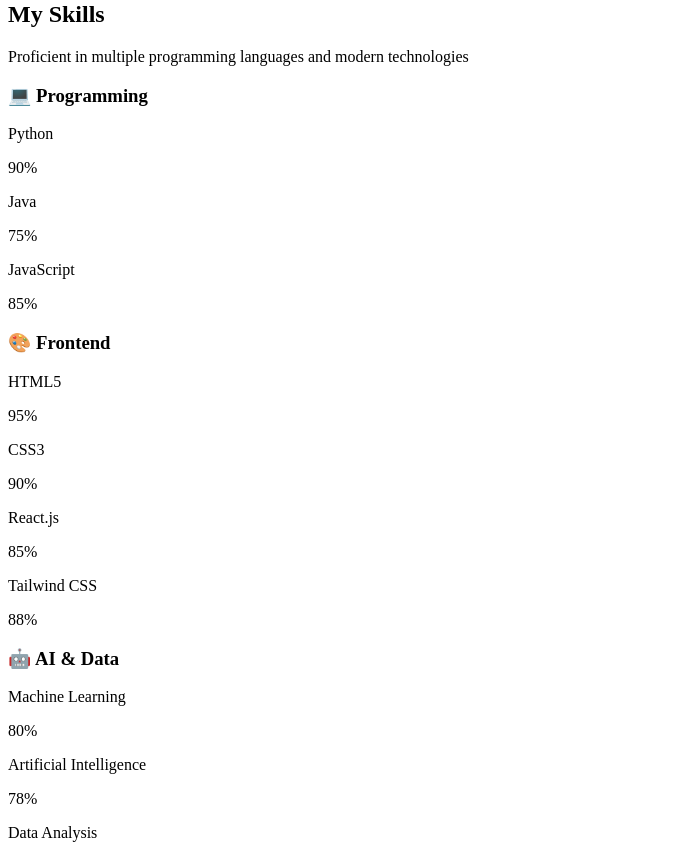
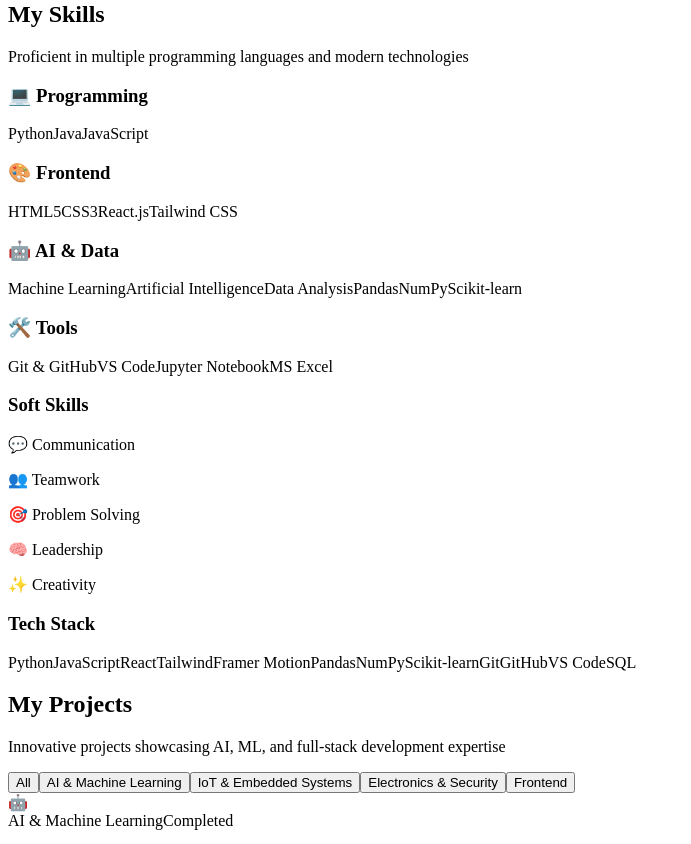
Before and after one commit to madhyanapuramalakshmi5/Ramalakshmi_portfolio, a React (Vite) app: page / in a window 1280 px wide. Shown: the part 3820-4664 px from the top of the page, without its empty margins (0-691 px from the left). Built offline with nearby package versions, Linux system fonts and the light colour scheme; the HTML template or start-up script is replaced by a standard one.

Commit message:
feat: display skills as badges without showing percentage

```diff
--- a/src/components/Skills.jsx
+++ b/src/components/Skills.jsx
@@ -11,27 +11,15 @@
       className="card-container"
     >
       <h3 className="text-xl font-bold mb-6 gradient-text">{category}</h3>
-      <div className="space-y-4">
+      <div className="flex flex-wrap gap-2.5">
         {skills.map((skill) => (
-          <div key={skill.name}>
-            <div className="flex justify-between mb-2">
-              <p className="font-medium text-slate-900 dark:text-white">
-                {skill.name}
-              </p>
-              <span className="text-sm text-primary-600 dark:text-primary-400">
-                {skill.level}%
-              </span>
-            </div>
-            <div className="w-full h-2 bg-slate-200 dark:bg-slate-700 rounded-full overflow-hidden">
-              <motion.div
-                initial={{ width: 0 }}
-                whileInView={{ width: `${skill.level}%` }}
-                transition={{ duration: 1, delay: 0.2 }}
-                viewport={{ once: true }}
-                className="h-full bg-gradient-green rounded-full"
-              />
-            </div>
-          </div>
+          <motion.span
+            key={skill.name}
+            whileHover={{ scale: 1.05, y: -2 }}
+            className="px-3 py-1.5 rounded-lg text-sm font-semibold bg-primary-500/10 dark:bg-primary-400/10 text-primary-700 dark:text-primary-300 border border-primary-300/30 dark:border-primary-600/30 hover:bg-primary-500/20 dark:hover:bg-primary-400/20 transition-all cursor-default"
+          >
+            {skill.name}
+          </motion.span>
         ))}
       </div>
     </motion.div>
```
